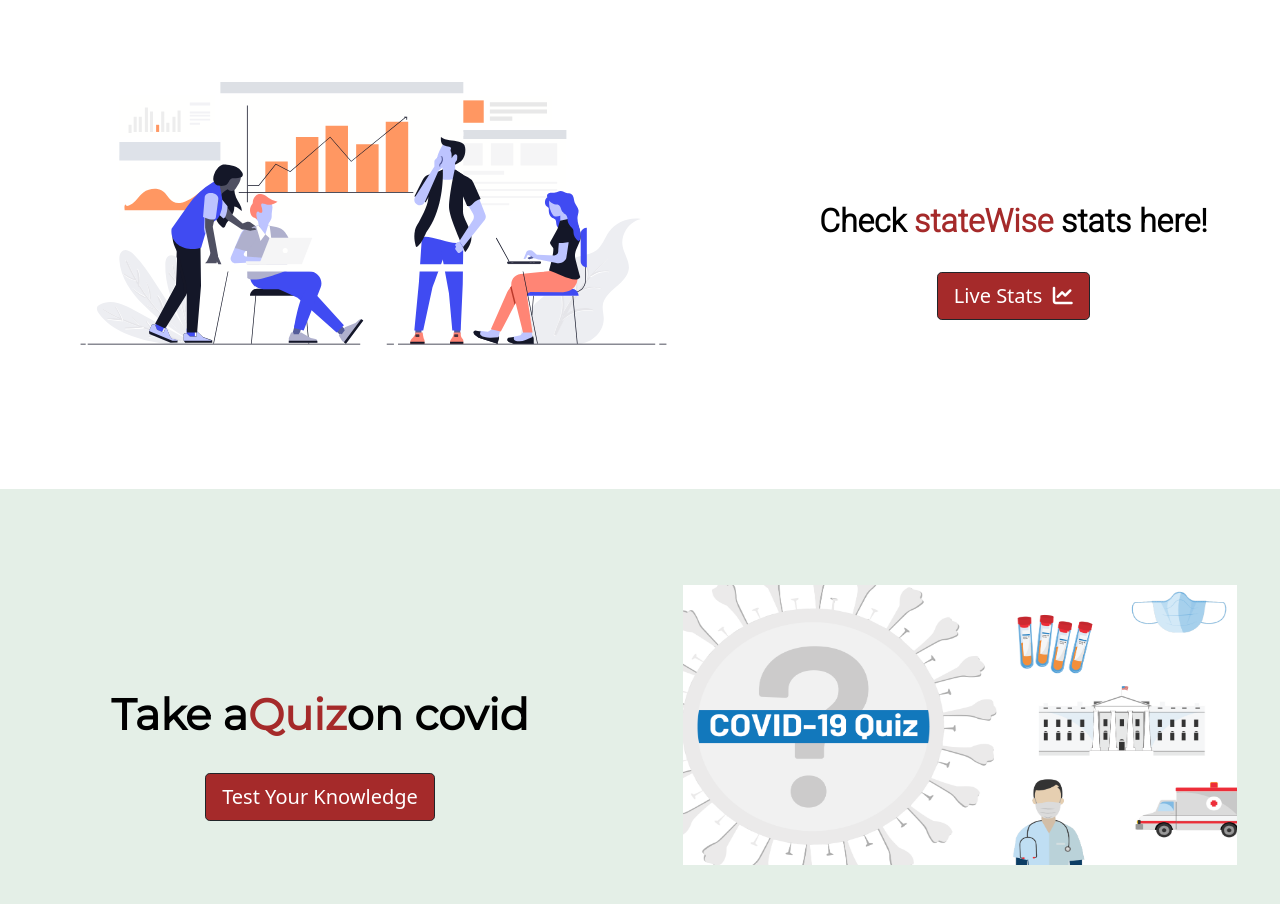
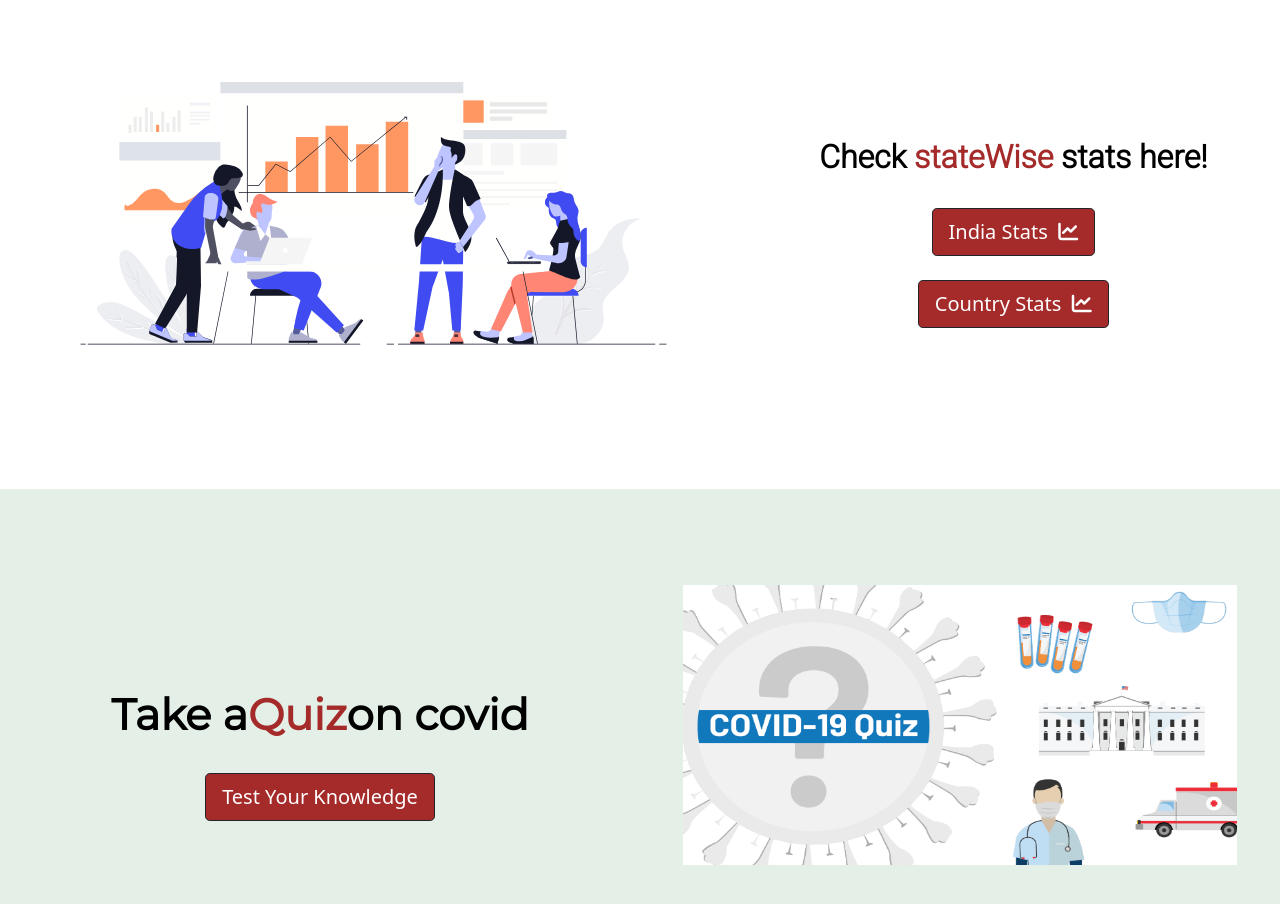
Before and after one commit to deepvashisth/Covid_Tracker, a React (Create React App) app: page / in a window 1280 px wide. Shown: the part 1040-1944 px from the top of the page. Built offline with nearby package versions, Linux system fonts and the light colour scheme; a web font is replaced by a local one.

Commit message:
Stats button fixed

```diff
--- a/src/Css/StatsHome.css
+++ b/src/Css/StatsHome.css
@@ -1,7 +1,7 @@
 @import url("https://fonts.googleapis.com/css2?family=Roboto:wght@100&display=swap");
 
 .right-box {
-  margin-top: 25vh;
+  margin-top: 17vh;
 }
 
 .stats-img {
--- a/src/component/StatsHome.js
+++ b/src/component/StatsHome.js
@@ -16,13 +16,19 @@ const StatsHome = () => {
 
                 <h1 className='h1Stats'>Check <span className='gc-c'>stateWise</span> stats here!</h1>
 
+                <br></br>
                 <Link to='/IndiaStats'>
-
-                <br></br>
                   <button type="button" className="btn btn-dark btn-lg btn_info">
-                  Live Stats &nbsp;<i class="fas fa-chart-line "></i>  </button>
+                  India Stats &nbsp;<i class="fas fa-chart-line "></i>  </button>
 
                   </Link>
+                  <br></br>
+                  <br></br>
+                  <Link to='/WorldHomeStats'>
+                    <button type="button" className="btn btn-dark btn-lg btn_info">
+                    Country Stats &nbsp;<i class="fas fa-chart-line "></i>  </button>
+
+                    </Link>
                 </div>
 
             </div>
```
